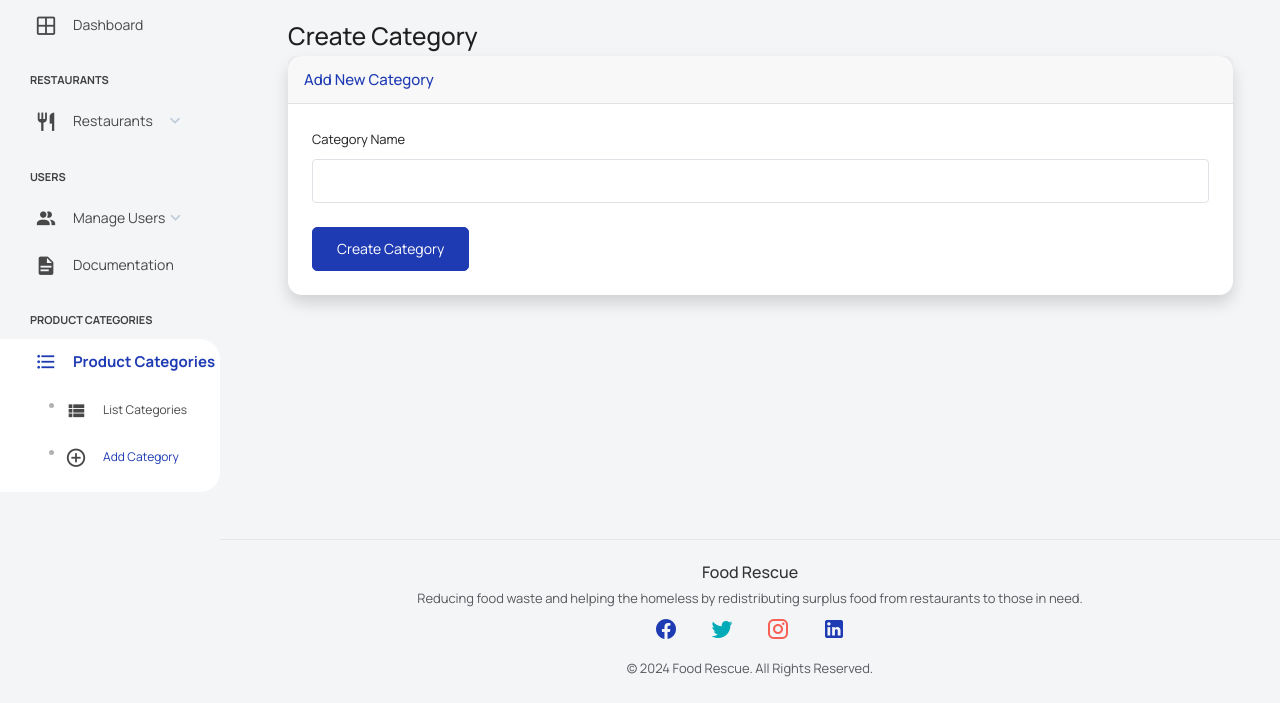
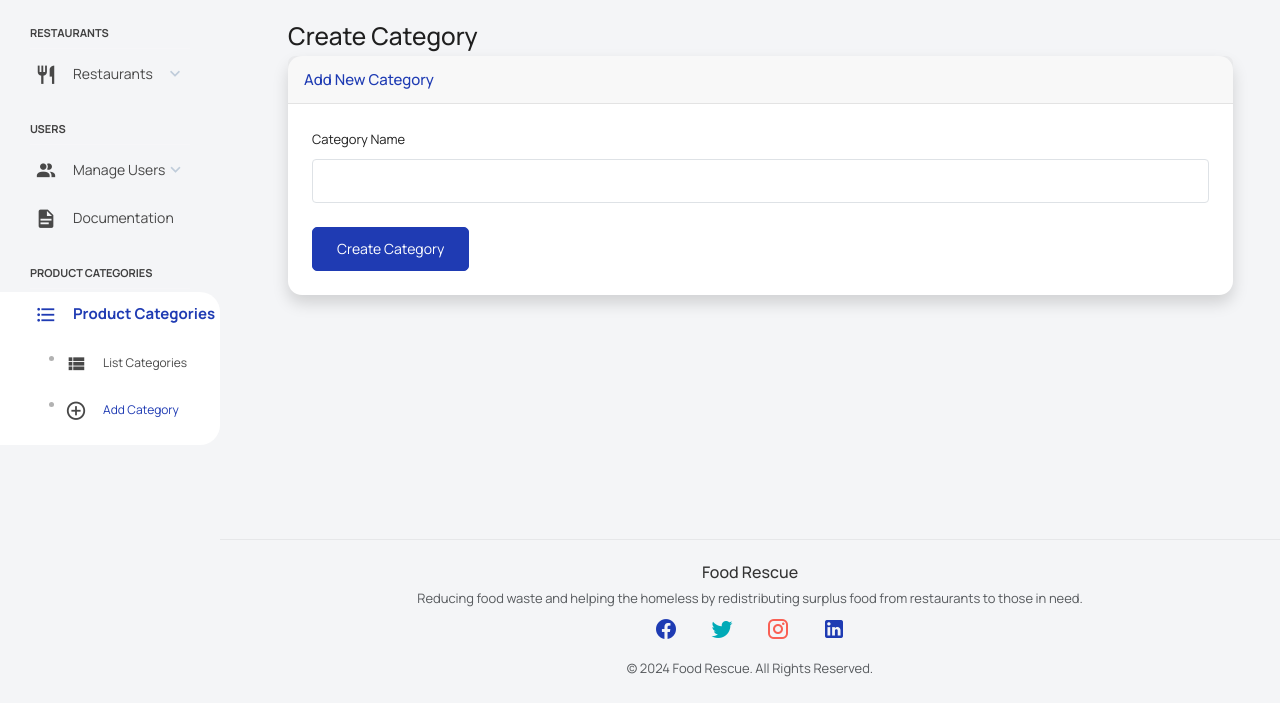
Before and after one commit to amenibensaada/LarvelProject, a Laravel app: page /admin/categories/create in a window 1280 px wide. Shown: the part 97-800 px from the top of the page. Run offline with Laravel 9, Linux system fonts and the light colour scheme; the visitor is signed in with stand-in values (Sample User, id 1); parts of the project's set-up code (start-up, migrations or seed data) failed here and were passed over.

Commit message:
merge debugging

```diff
--- a/resources/views/partials/_sidebar_admin.blade.php
+++ b/resources/views/partials/_sidebar_admin.blade.php
@@ -1,12 +1,12 @@
 <nav class="sidebar sidebar-offcanvas" id="sidebar">
     <ul class="nav">
         <!-- Dashboard -->
-        <li class="nav-item">
+        {{-- <li class="nav-item">
             <a class="nav-link" href="{{ route('admin.dashboard') }}">
                 <i class="mdi mdi-grid-large menu-icon"></i>
                 <span class="menu-title">Dashboard</span>
             </a>
-        </li>
+        </li> --}}
 
         <!-- Restaurants Management Section -->
         <li class="nav-item nav-category">Restaurants</li>
```
Also changed, not shown: database/migrations/2024_09_24_153729_create_products_table.php (deleted), database/migrations/2024_09_24_174013_create_categories_table.php (deleted), database/migrations/2024_09_24_175305_add_category_id_to_products_table.php (deleted), database/migrations/2024_09_29_135409_add_slug_to_categories_table.php (deleted).
